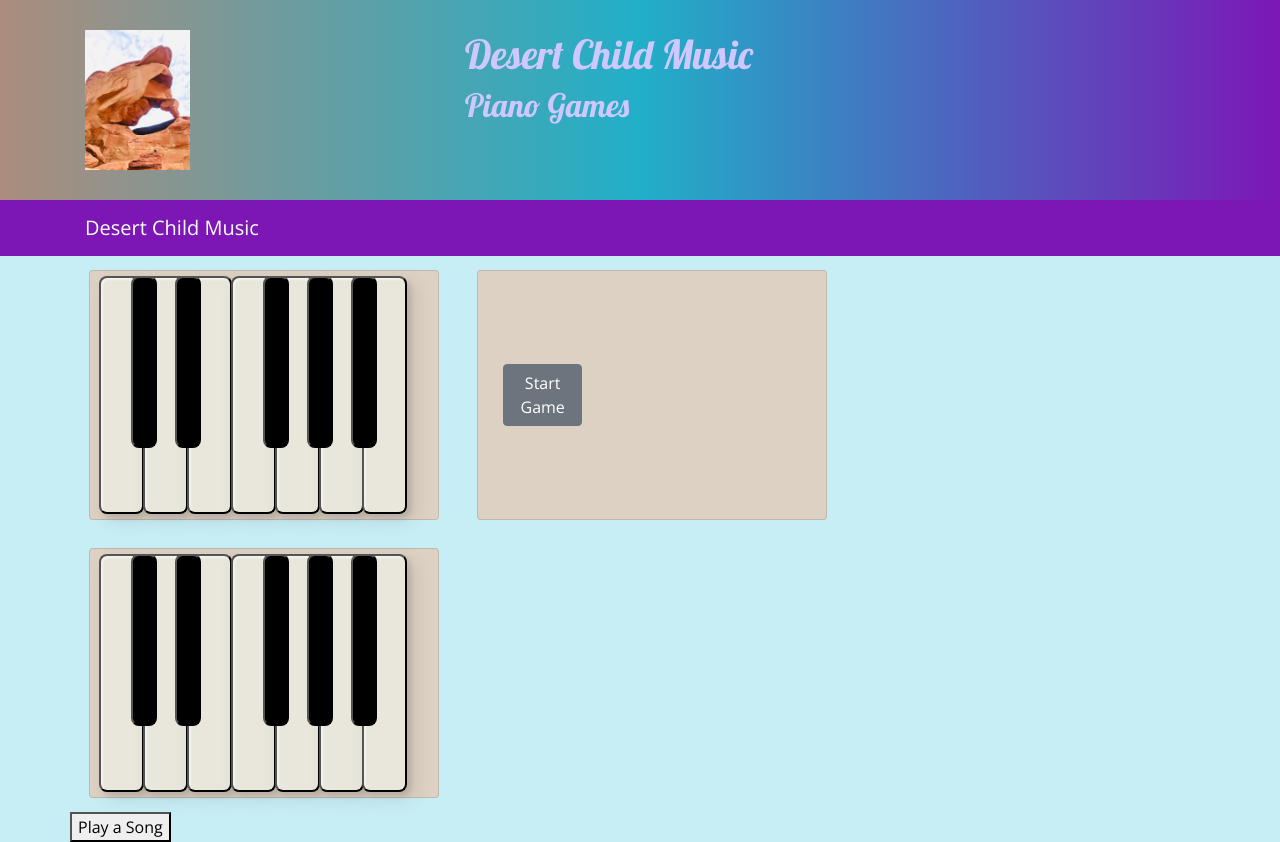
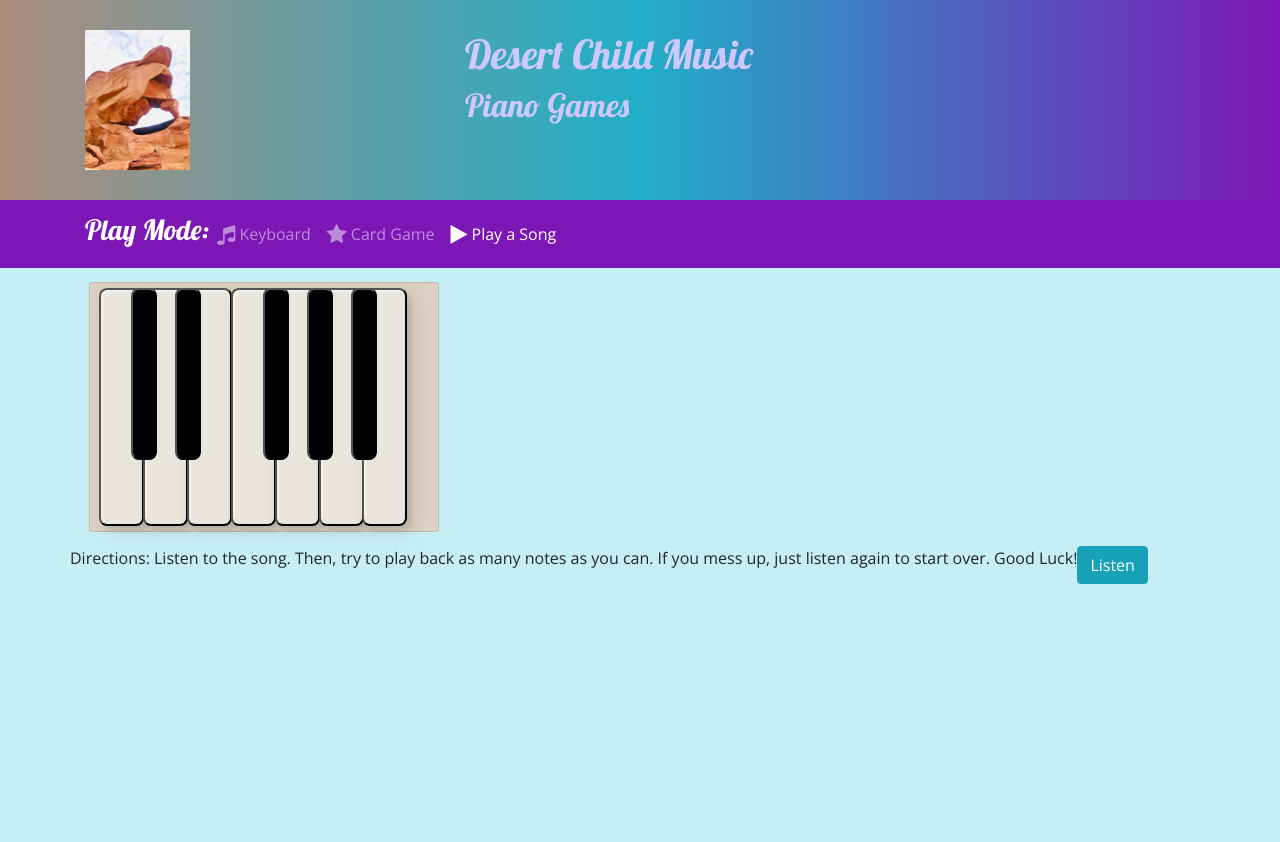
Before and after one commit to Sheilabob/DCMgame, a React (Create React App) app: page /playasong in a window 1280 px wide. After the commit the page ends 800 px from the top, so only its background shows below. Built offline with nearby package versions, Linux system fonts and the light colour scheme.

Commit message:
all sections functional layout good

```diff
--- a/src/components/CardGameComponent.js
+++ b/src/components/CardGameComponent.js
@@ -8,8 +8,9 @@ class CardGame extends Component {
         this.state = {
             noteCards: this.props.noteCards,
             buttons: this.props.noteCards.map(card => card.button),
-            currentCard: null,
+            currentCard: {},
             checkedCard: null,
+            checkedKey: null,
             randomNumber: Math.floor(Math.random() * (this.props.noteCards.length)),
             gameCards: [],
             startTheGame: true,
@@ -19,30 +20,42 @@ class CardGame extends Component {
     }
 
     renderStartGameButton(check) {
-        if (check.length == 0 && this.state.startTheGame == true) {
+        if (check.length === 0 && this.state.startTheGame === true) {
             return(
-                <Button onClick={() => this.onGameStart(this.state.noteCards[this.state.randomNumber])}>Start Game</Button>
-            )
+                <Button color='info' onClick={() => this.onGameStart(this.state.noteCards[this.state.randomNumber])}>Start Game</Button>
+            );
+        } else {
+            return (
+                <div></div>
+            );
         }
     }
 
     renderRestartGameButton(check) {
-        if (check.length == 0 && this.state.checkedCard == "/assets/images/hooray.jpeg") {
+        if (check.length === 0 && this.state.checkedCard === "/assets/images/hooray.jpeg") {
             return(
                 <div>
                     <CardImg className="gameoverCard" src="assets/images/gameOver.jpeg" />
                     <h6>Points Earned: {this.state.score-this.state.counter}</h6>
-                    <Button onClick={() => this.onGameStart(this.state.noteCards[this.state.randomNumber])}>Restart Game</Button>
+                    <Button color='info' onClick={() => this.onGameStart(this.state.noteCards[this.state.randomNumber])}>Restart Game</Button>
                 </div>
-            )
+            );
+        } else {
+            return (
+                <div></div>
+            );
         }
     }
 
     renderNextCardButton(check) {
-        if (check.length > 0 && this.state.checkedCard == "/assets/images/hooray.jpeg" ) {
+        if (check.length > 0 && this.state.checkedCard === "/assets/images/hooray.jpeg" ) {
             return(
-                <Button onClick={() => this.nextCard(this.state.gameCards[this.state.randomNumber])}>Next Card</Button>
-            )
+                <Button color='info' onClick={() => this.nextCard(this.state.gameCards[this.state.randomNumber])}>Next Card</Button>
+            );
+        } else {
+            return (
+                <div></div>
+            );
         }
     }
 
@@ -56,7 +69,6 @@ class CardGame extends Component {
         this.setState({buttons: this.state.noteCards.map(card => card.button)});
         this.setState({counter: 0});
         this.setState({ score: 1});
-
     }
 
     nextCard(notecard) {
@@ -68,13 +80,13 @@ class CardGame extends Component {
         this.setState({buttons: this.state.noteCards.map(card => card.button)})
         this.setState({score: this.state.score + 1});
         console.log(this.state.buttons)
-
     }
 
     checkTheCard(notecard, x) {
        if (notecard && this.state.checkedCard !== "/assets/images/hooray.jpeg") {
            if (notecard.name === x) {
             this.setState({checkedCard: "/assets/images/hooray.jpeg"});
+            this.setState({checkedKey: x})
             } else {
             this.setState({checkedCard: "/assets/images/tryagain.jpeg"});
             this.setState({counter: this.state.counter + 1});
@@ -96,7 +108,7 @@ class CardGame extends Component {
         if (checkedcard) {
             return(
                 <CardImg className="responseCard" src={checkedcard} />
-            )
+            );
         }
     }
 
@@ -104,7 +116,7 @@ class CardGame extends Component {
         if (notecard) {
             return(
                 <CardImg className="flashCard" src={notecard.image} />
-            )
+            );
         }
     }
 
@@ -112,10 +124,17 @@ class CardGame extends Component {
 
         const keys = this.props.pianokeys.map((key, index) => {
             return (
-                <button className={key.className} id={key.id} onClick={() => {key.playNote(); this.checkTheCard(this.state.currentCard, key.noteName, index)}}>
+                <button
+                    className={this.state.checkedKey === this.state.currentCard.name && key.noteName === this.state.checkedKey ? 'whiteNoteClicked' : key.className}
+                    id={key.id}
+                    onClick={() => {
+                        key.playNote();
+                        this.checkTheCard(this.state.currentCard, key.noteName, index)}
+                    }
+                >
                 </button>
-            )
-        })
+            );
+        });
 
         return (
             <div className="container">
@@ -145,6 +164,7 @@ class CardGame extends Component {
                                 </div>
                             </div>
                         </Card>
+                        Directions: Look at the note displayed on the flashcard.  Find that note on the piano keyboard and play it. Don't worry if you miss, just try again.  Continue to the next card once you get it right.  Good Luck!
                     </div>
                 </div>
             </div>
--- a/src/components/HeaderComponent.js
+++ b/src/components/HeaderComponent.js
@@ -1,7 +1,22 @@
 import React, { Component } from 'react';
-import { Navbar, NavbarBrand, Jumbotron } from 'reactstrap';
+import { Nav, Navbar, NavbarBrand, NavbarToggler, Collapse, NavItem, Jumbotron } from 'reactstrap';
+import { NavLink } from 'react-router-dom';
 
 class Header extends Component {
+    constructor(props) {
+        super(props);
+        this.toggleNav = this.toggleNav.bind(this);
+        this.state = {
+          isNavOpen: false
+        };
+    }
+
+    toggleNav() {
+        this.setState({
+            isNavOpen: !this.state.isNavOpen
+        });
+    }
+
     render() {
         return(
             <React.Fragment>
@@ -19,10 +34,32 @@ class Header extends Component {
                         </div>
                     </div>
                 </Jumbotron>
-                <Navbar dark sticky="top">
-                <div className="container">
-                    <NavbarBrand href="/">Desert Child Music</NavbarBrand>
-                </div>
+                <Navbar dark sticky="top" expand="sm">
+                    <div className="container">
+                        <NavbarBrand className="mr-auto" href="/">
+                            <h3>Play Mode:</h3>
+                        </NavbarBrand>
+                        <NavbarToggler onClick={this.toggleNav} />
+                        <Collapse isOpen={this.state.isNavOpen} navbar>
+                            <Nav navbar>
+                                <NavItem>
+                                    <NavLink className="nav-link" to="/home">
+                                        <i className="fa fa-music fa-lg" /> Keyboard
+                                    </NavLink>
+                                </NavItem>
+                                <NavItem>
+                                    <NavLink className="nav-link" to="/cardgame">
+                                        <i className="fa fa-star fa-lg" /> Card Game
+                                    </NavLink>
+                                </NavItem>
+                                <NavItem>
+                                    <NavLink className="nav-link" to="/playasong">
+                                        <i className="fa fa-play fa-lg" /> Play a Song
+                                    </NavLink>
+                                </NavItem>
+                            </Nav>
+                        </Collapse>
+                    </div>
                 </Navbar>
              </React.Fragment>
         );
--- /dev/null
+++ b/src/components/HomeComponent.js
@@ -0,0 +1,30 @@
+import React, {Component} from 'react';
+import { Card } from 'reactstrap';
+
+class Home extends Component {
+
+    render() {
+        const keys = this.props.pianokeys.map(key => {
+            return (
+                <button className={key.className} id={key.id} onClick={() => {key.playNote()}}>
+                </button>
+            );
+        });
+
+        return (
+            <div className="container">
+                <div className="row">
+                    <div className="col-9 col-sm-8 col-md-6 col-lg-5 col-xl-4 m-1 here">
+                        <Card className="keyboardCard">
+                            <div id="keyboardCard">
+                                {keys}
+                            </div>
+                        </Card>
+                    </div>
+                </div>
+            </div>
+        );
+    }
+}
+
+export default Home;
--- a/src/components/MainComponent.jsx
+++ b/src/components/MainComponent.jsx
@@ -1,10 +1,11 @@
-import { Component} from 'react';
+import React, { Component } from 'react';
 import CardGame from './CardGameComponent';
 import Header from './HeaderComponent';
-import Menu from './MenuComponent';
+import PlayASong from './PlayComponent.jsx';
+import Home from './HomeComponent';
 import { NOTECARDS } from '../shared/notecards.js';
-import PlayASong from './PlayComponent.jsx';
 import { PIANOKEYS } from '../shared/pianokeys';
+import { Switch, Route, Redirect } from 'react-router-dom';
 
 
 class Main extends Component {
@@ -14,16 +15,26 @@ class Main extends Component {
             noteCards: NOTECARDS,
             pianokeys: PIANOKEYS
         };
-        };
+    }
 
     render() {
+
+        const HomePage = () => {
+            return (
+                <Home pianokeys={this.state.pianokeys} />
+            );
+        }
 
         return (
             <div>
                 <Header />
-            <CardGame pianokeys = {this.state.pianokeys} noteCards={this.state.noteCards}/>
-            <PlayASong noteCards={this.state.noteCards}/>
-            <Menu />
+                <Switch>
+                    <Route path='/home' component={HomePage} />
+                    <Route exact path ='/cardgame' render={() => <CardGame pianokeys = {this.state.pianokeys} noteCards={this.state.noteCards}/>} />
+                    <Route exact path ='/playasong' render={() => <PlayASong noteCards={this.state.noteCards}/>} />
+                    <Redirect to='/home' />
+
+                </Switch>
             </div>
         );
     }
--- a/src/components/PlayComponent.jsx
+++ b/src/components/PlayComponent.jsx
@@ -1,13 +1,13 @@
 import React, { Component } from 'react';
 import { CUCKOO } from '../shared/cuckoo.js';
-import { Card, CardImg, Button } from 'reactstrap';
+import { Card, Button } from 'reactstrap';
 
 
 
 function playNote(x) {
     const note = new Audio("assets/sound/" + x + ".mp3");
     note.play();
-}
+};
 
 class PlayASong extends Component {
     constructor(props) {
@@ -18,34 +18,44 @@ class PlayASong extends Component {
             cuckoo: CUCKOO,
             songNote: 0,
             mistake: false,
+            endofsong: false
         };
     }
 
     playASong(song) {
         let start = 0;
-
-        song.map(note => setTimeout(() => {
-
+        song.map(note => setTimeout(
+            () => {
                 this.setState({buttons: [...this.state.buttons.slice(0, note.i), false, ...this.state.buttons.slice(note.i+1)]});
                 setTimeout(() => {this.setState({buttons: this.state.noteCards.map(card => card.button)})}, 400);
-
-            playNote(note.name); }, start += note.length));
+                playNote(note.name);
+            },
+            start += note.length
+        ));
     }
 
-
     checkANote(song, note) {
-        if (this.state.songNote < song.length) {
+        if (this.state.mistake === true) {
+            this.setState({
+                noteCards: this.props.noteCards,
+                buttons: this.props.noteCards.map(card => card.button),
+                cuckoo: CUCKOO,
+                songNote: 0,
+                mistake: false,
+                endofsong: false
+            });
+        }
+        else if (this.state.songNote < song.length) {
             let currentNote = song[this.state.songNote].name
             if (currentNote === note) {
-            this.setState({songNote: this.state.songNote += 1})
-            if (this.state.songNote === song.length) {
-                console.log("hooray");
+                this.setState({songNote: this.state.songNote +1})
+                if (this.state.songNote === song.length-1) {
+                    this.setState({endofsong: true});
                 }
             } else {
-            console.log("mistake");
-            this.setState({mistake: true})
+                this.setState({mistake: true});
             }
-        } else { console.log("end of song");}
+        }
     }
 
    renderOopsGameOver(mistake) {
@@ -55,10 +65,27 @@ class PlayASong extends Component {
                     <h2>Oops! Mistake!</h2>
                     <h4> You got {this.state.songNote} notes of the song! </h4>
                 </div>
-       )
+            );
+        } else {
+           return (
+               <div></div>
+           );
         }
     }
 
+   renderYayGameOver(endofsong) {
+    if (endofsong) {
+        return(
+            <div>
+                <h2>Yay!  You got the whole song!</h2>
+            </div>
+        );
+    } else {
+        return (
+            <div></div>
+        );
+    }
+}
 
     changeTheNote(notecard, x, i) {
         if (notecard) {
@@ -95,8 +122,21 @@ class PlayASong extends Component {
                     </div>
                 </div>
                 <div className="row">
-                <button onClick={() => {this.playASong(this.state.cuckoo)}}>Play a Song</button>
+                    Directions: Listen to the song.  Then, try to play back as many notes as you can.  If you mess up, just listen again to start over. Good Luck!
+                    <Button color='info' onClick={() => {
+                        this.playASong(this.state.cuckoo);
+                        this.setState({
+                            noteCards: this.props.noteCards,
+                            buttons: this.props.noteCards.map(card => card.button),
+                            cuckoo: CUCKOO,
+                            songNote: 0,
+                            mistake: false,
+                            endofsong: false
+                        });
+                        }}>Listen
+                    </Button>
                     {this.renderOopsGameOver(this.state.mistake)}
+                    {this.renderYayGameOver(this.state.endofsong)}
                 </div>
             </div>
         );
```
Also changed, not shown: src/components/MenuComponent.jsx (deleted, +0 -22 lines). Lines whose indentation alone changed are shown as unchanged.
